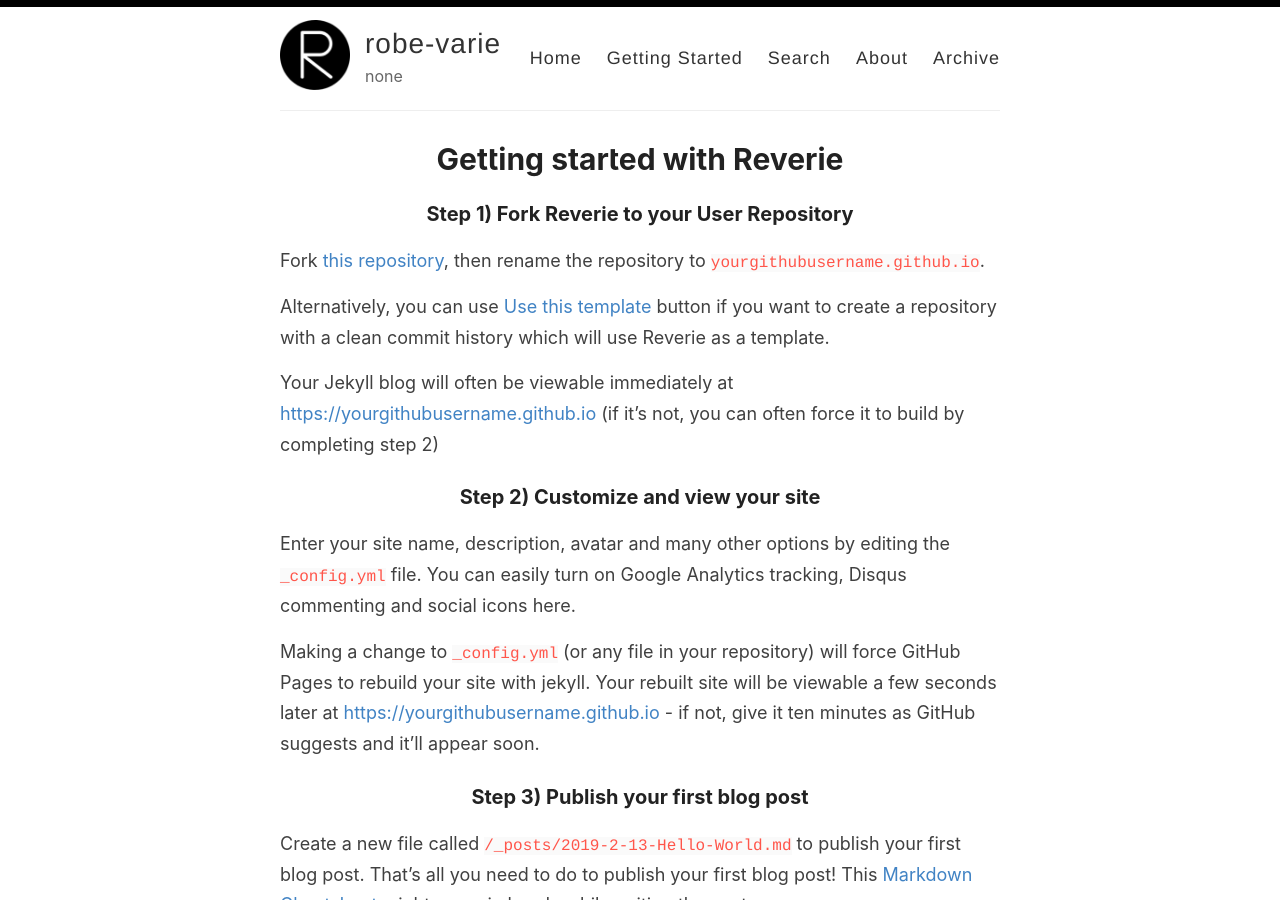
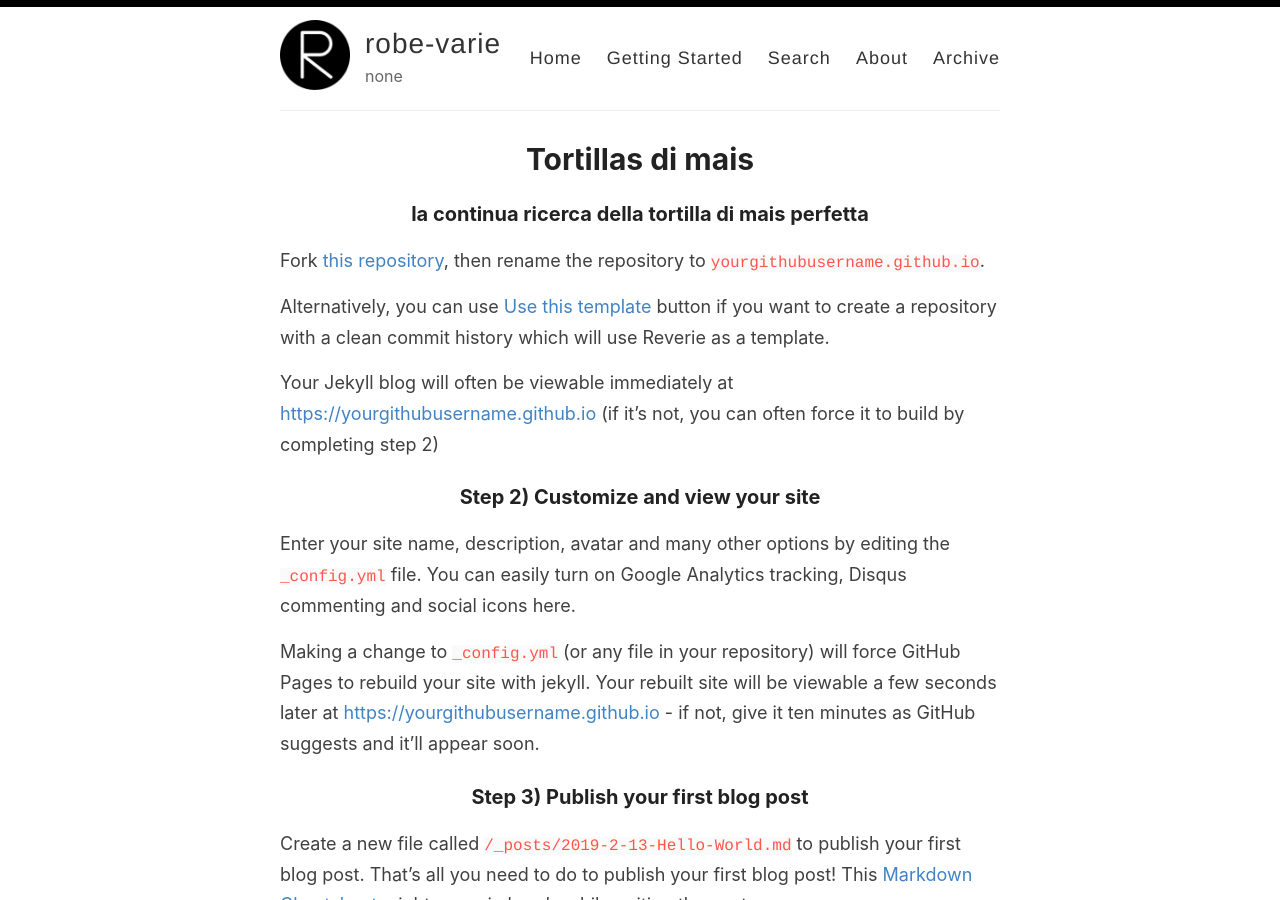
Before and after one commit to robe-varie/robe-varie.github.io, a Jekyll site: the page built from _pages/getting-started.md, in a window 1280 px wide and 900 px high. Built offline with Jekyll 4.4.1, drawn with Linux system fonts in a browser that asks for light colours.

Commit message:
Update getting-started.md

```diff
--- a/_pages/getting-started.md
+++ b/_pages/getting-started.md
@@ -1,10 +1,29 @@
 ---
 layout: page
-title: Getting started with Reverie
-permalink: /getting-started/
+title: Tortillas di mais
+permalink: /tortillas-di-mais/
 ---
 
-### Step 1) Fork Reverie to your User Repository
+### la continua ricerca della tortilla di mais perfetta
+
+
+
+
+
+
+
+
+
+
+
+
+
+
+
+
+
+
+
 
 Fork [this repository](https://github.com/amitmerchant1990/reverie), then rename the repository to `yourgithubusername.github.io`.
 
```
